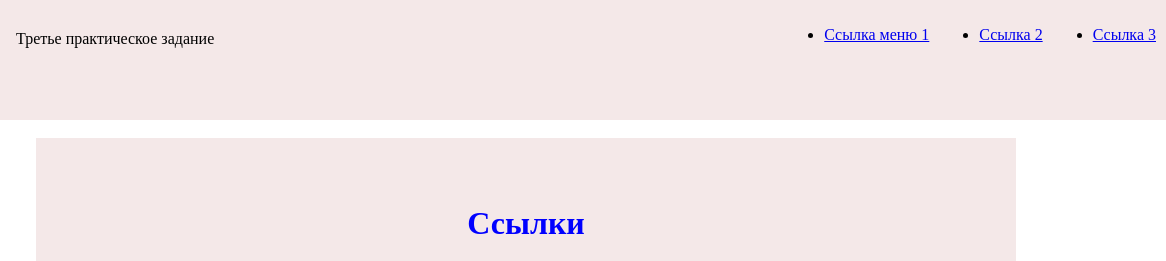
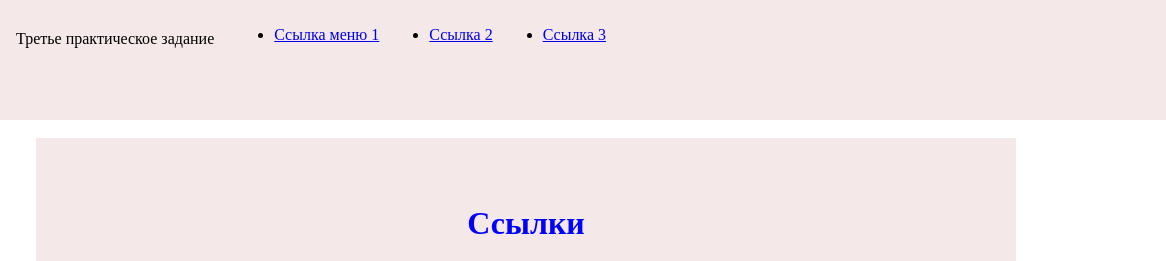
Before and after one commit to GeorgiTsukanov/s0188328_Task3, a plain HTML site: page index.html in a window 1280 px wide. Shown: the top 261 px of the page, 114-1280 px from the left. Drawn offline with Linux system fonts and the light colour scheme.

Commit message:
Update style.css

```diff
--- a/style.css
+++ b/style.css
@@ -1,5 +1,6 @@
 div.content{
     display: flex;
+    flex-flow: row wrap;
     flex-direction: column;
 
     background-color: #f4e8e8;
@@ -10,12 +11,12 @@ div.content{
 }
 
 div.heading{
+    float: left;
     padding: 20px;
-    float: left ;
 }
 
 img.logo{
-    float:left;
+    float: left;;
     width:100px;
     height:100px;
 }
@@ -58,12 +59,7 @@ tr.nechet{
 }
 
 
-ul.navigation {
-    float: right;
-	display: flex;
-	gap: 50px;
-    padding-right: 20px ;
-}
+
 
 html{
     min-width: 600px;
@@ -84,6 +80,20 @@ div.d3{
     order:3;
 }
 
+.g{
+    display: none;
+}
+
+
+
+ul.navigation {
+    order: 3;
+	display: flex;
+    flex-direction: column;
+	gap: 20px;
+    padding-right: 20px ;
+}
+
 @media (min-width: 1024px) {
     h1 {
         color: blue;
@@ -99,7 +109,16 @@ div.d3{
     div.d2{
         order:2;
     }
-    body{
-        font-size: 100%;
+
+    ul.navigation {
+        flex-direction: row;
+        gap: 50px;
+
     }
+
+    .g{
+        display: block;
+    }
+
+
 }
```
